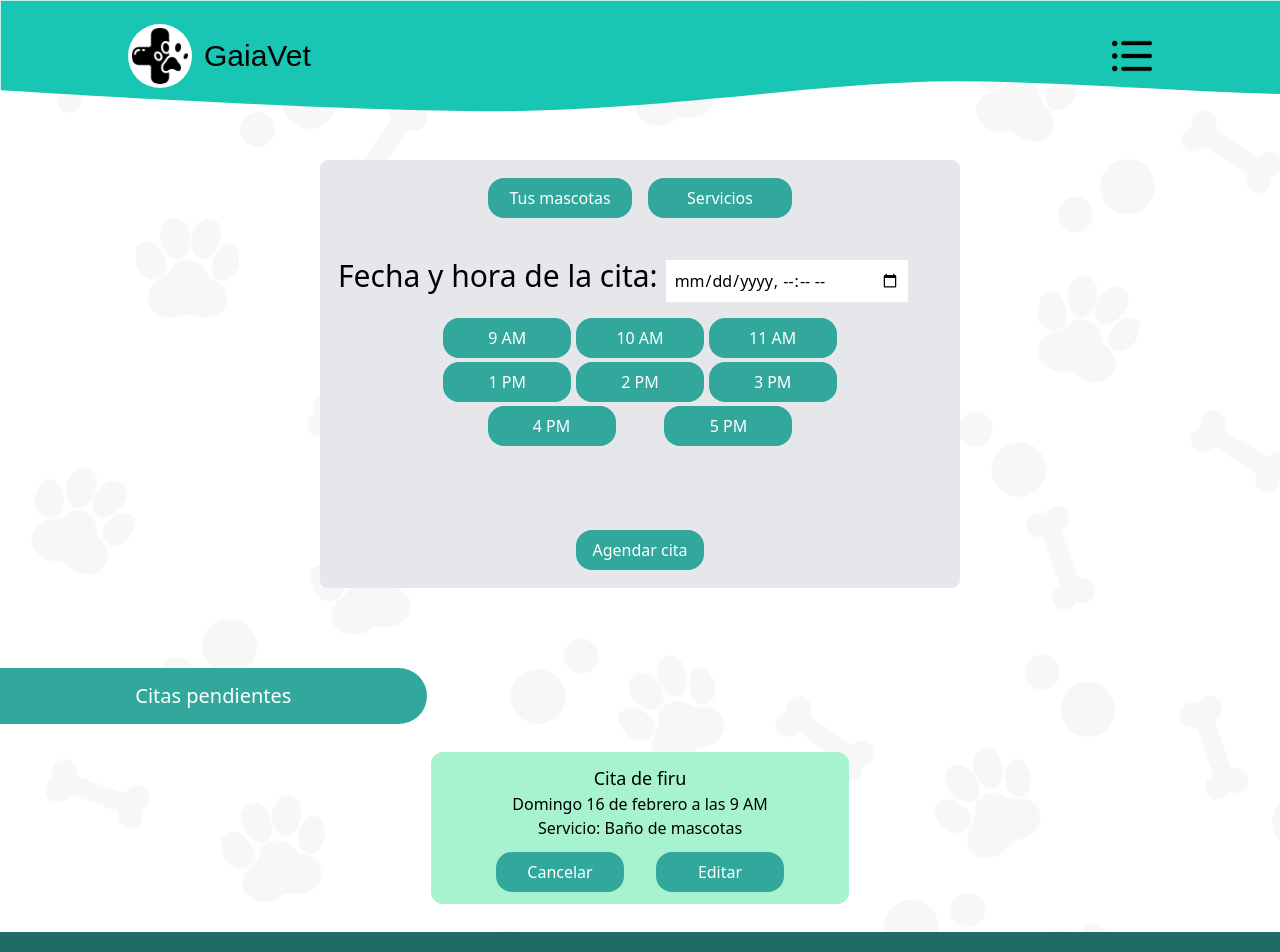
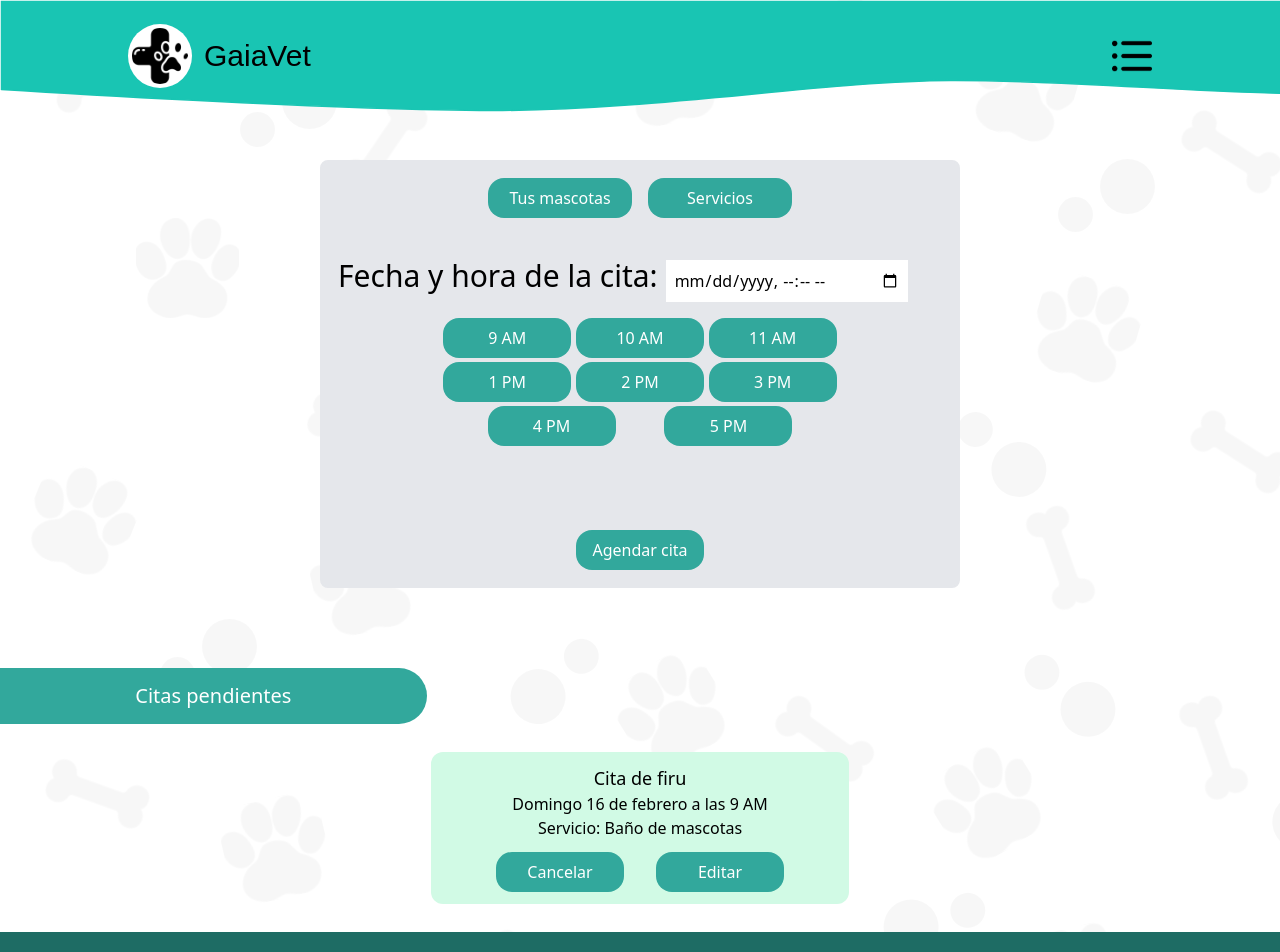
Before and after one commit to santiagocastano589/GaiaVet, a React (Vite) app: page /citas in a window 1280 px wide. Shown: the top 952 px of the page. Built offline with nearby package versions, Linux system fonts and the light colour scheme; a web font is replaced by a local one; what tailwindcss-animated would draw is missing.

Commit message:
se realiza cambios en el color de las citas

```diff
--- a/src/Components/Citas/Citas.jsx
+++ b/src/Components/Citas/Citas.jsx
@@ -99,7 +99,7 @@ export const Citas = () => {
 
                 <div className=' p-3 flex flex-wrap justify-evenly'>
 
-                    <div className='bg-emerald-200 w-1/3 flex flex-col items-center m-4 p-3 rounded-xl'>
+                    <div className='bg-emerald-100 w-1/3 flex flex-col items-center m-4 p-3 rounded-xl'>
                         <h1 className='text-lg'>Cita de firu</h1>
                         <p>Domingo 16 de febrero a las 9 AM</p>
                         <p>Servicio: Baño de mascotas</p>
```
